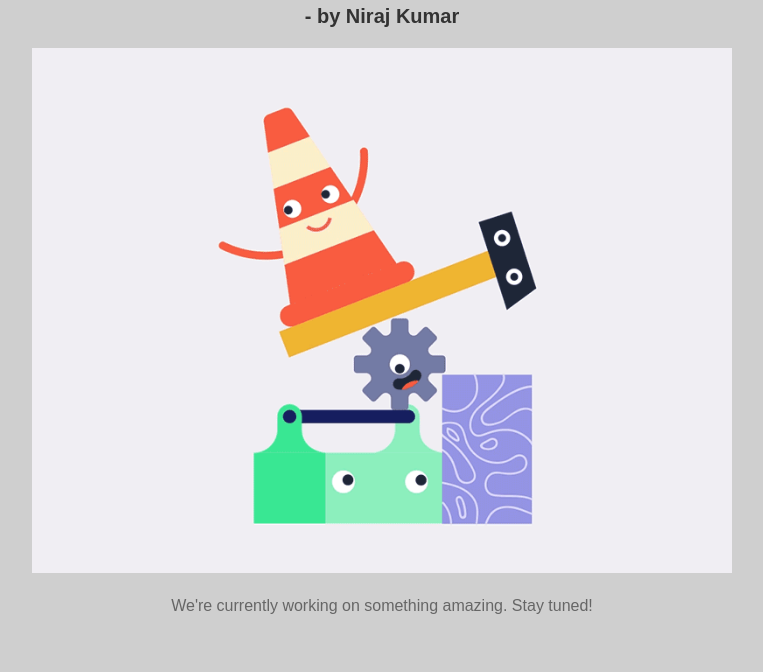
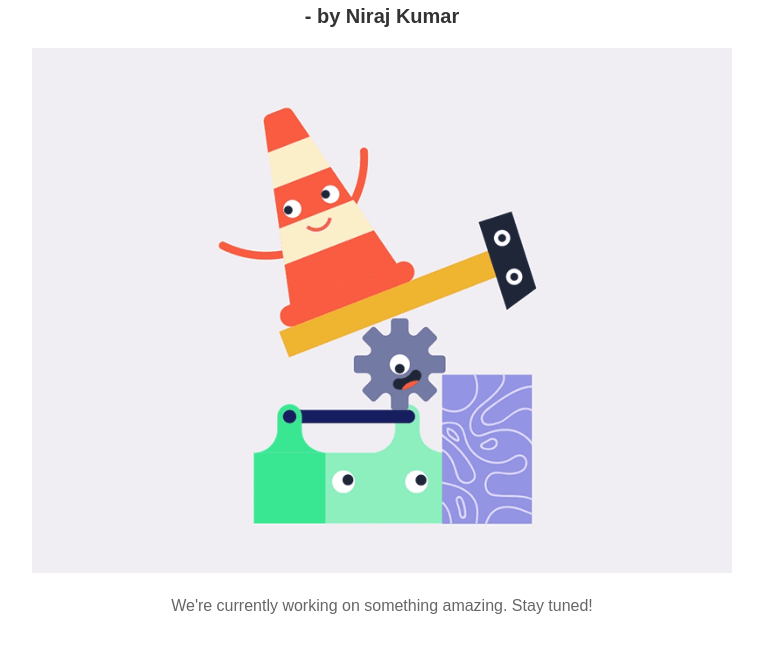
Before and after one commit to NirajKofficial/NirajKofficial.github.io, a plain HTML site: page index.html in a window 1280 px wide. Shown: the part 128-800 px from the top of the page, without its empty margins (258-1021 px from the left). Drawn offline with Linux system fonts and the light colour scheme.

Commit message:
Update styles.css

```diff
--- a/styles.css
+++ b/styles.css
@@ -6,7 +6,7 @@ body {
   justify-content: center;
   align-items: center;
   height: 100vh;
-  background-color: rgb(207, 207, 207);
+  background-color: white;
 }
 .container {
   text-align: center;
```
